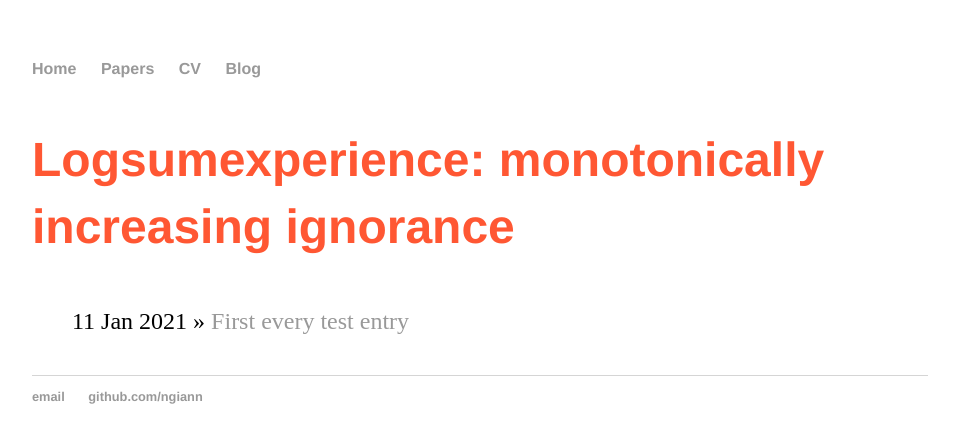
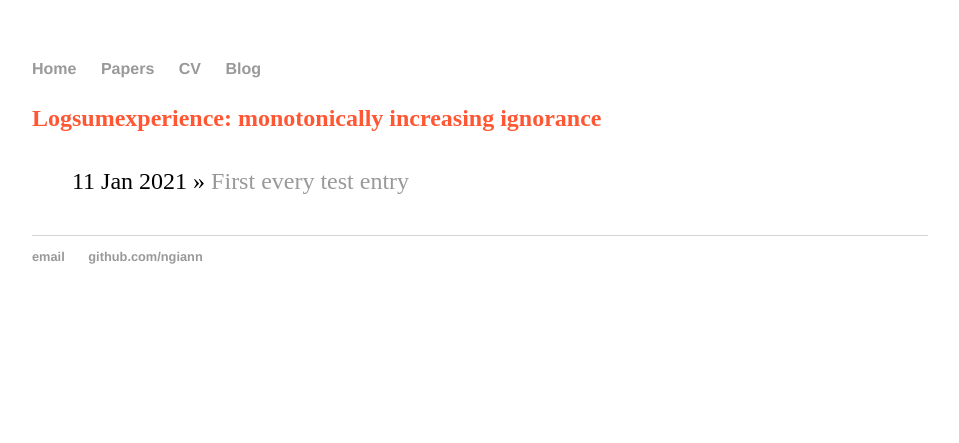
Before and after one commit to ngiann/ngiann.github.io, a Jekyll site: the page built from blog/index.html, in a window 1280 px wide. Shown: the top 443 px of the page, without its empty margins (160-1119 px from the left). Built offline with Jekyll 4.4.1, drawn with Linux system fonts in a browser that asks for light colours.

Commit message:
Update index.html

```diff
--- a/blog/index.html
+++ b/blog/index.html
@@ -2,7 +2,7 @@
 layout: default
 ---
 
-<h1> <p style="color:#FF5733">Logsumexperience: monotonically increasing ignorance </p> </h1>
+<h2> <p style="color:#FF5733">Logsumexperience: monotonically increasing ignorance </p> </h2>
 
 <h1>{{ page.title }}</h1>
 	<ul class="posts">
```
